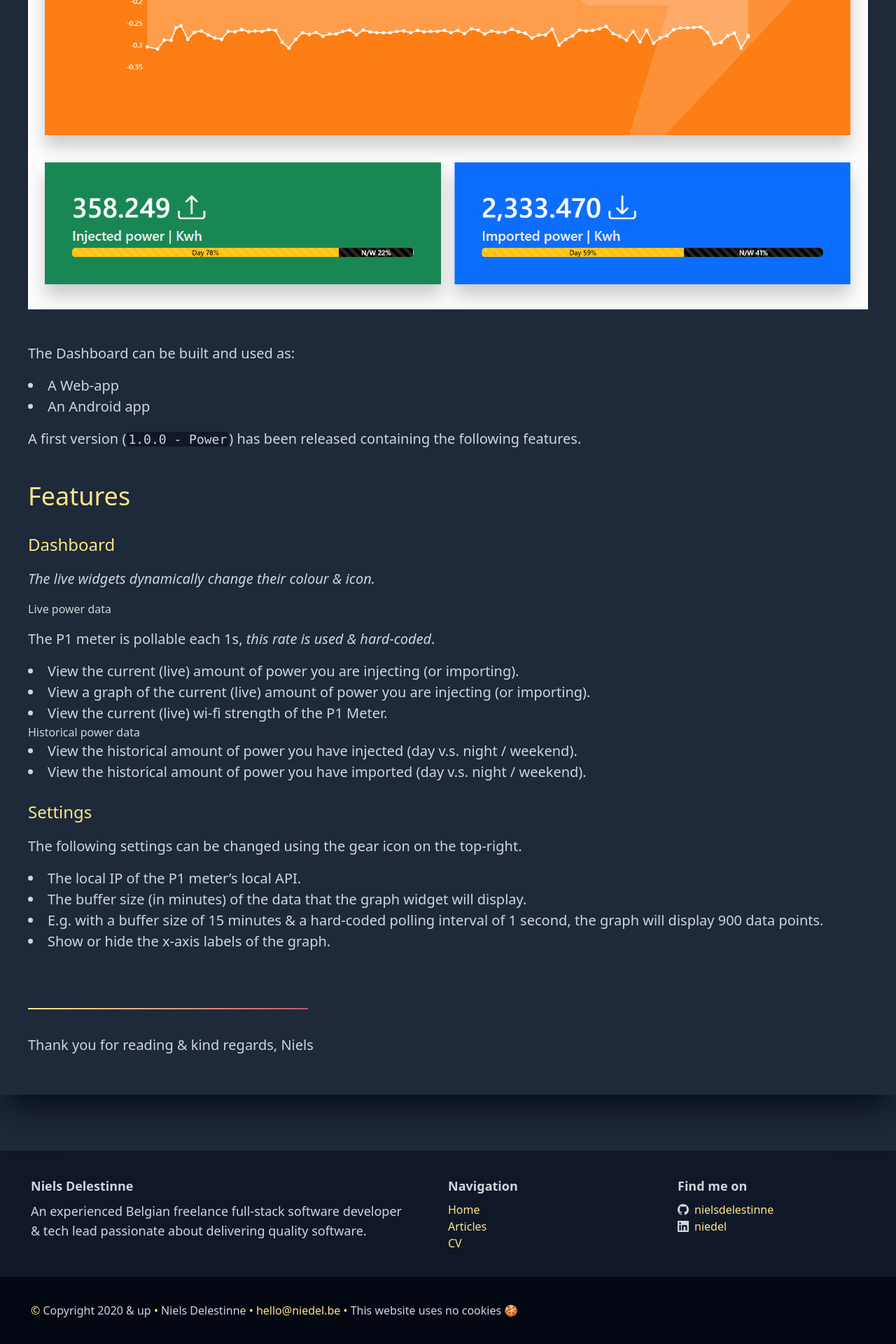
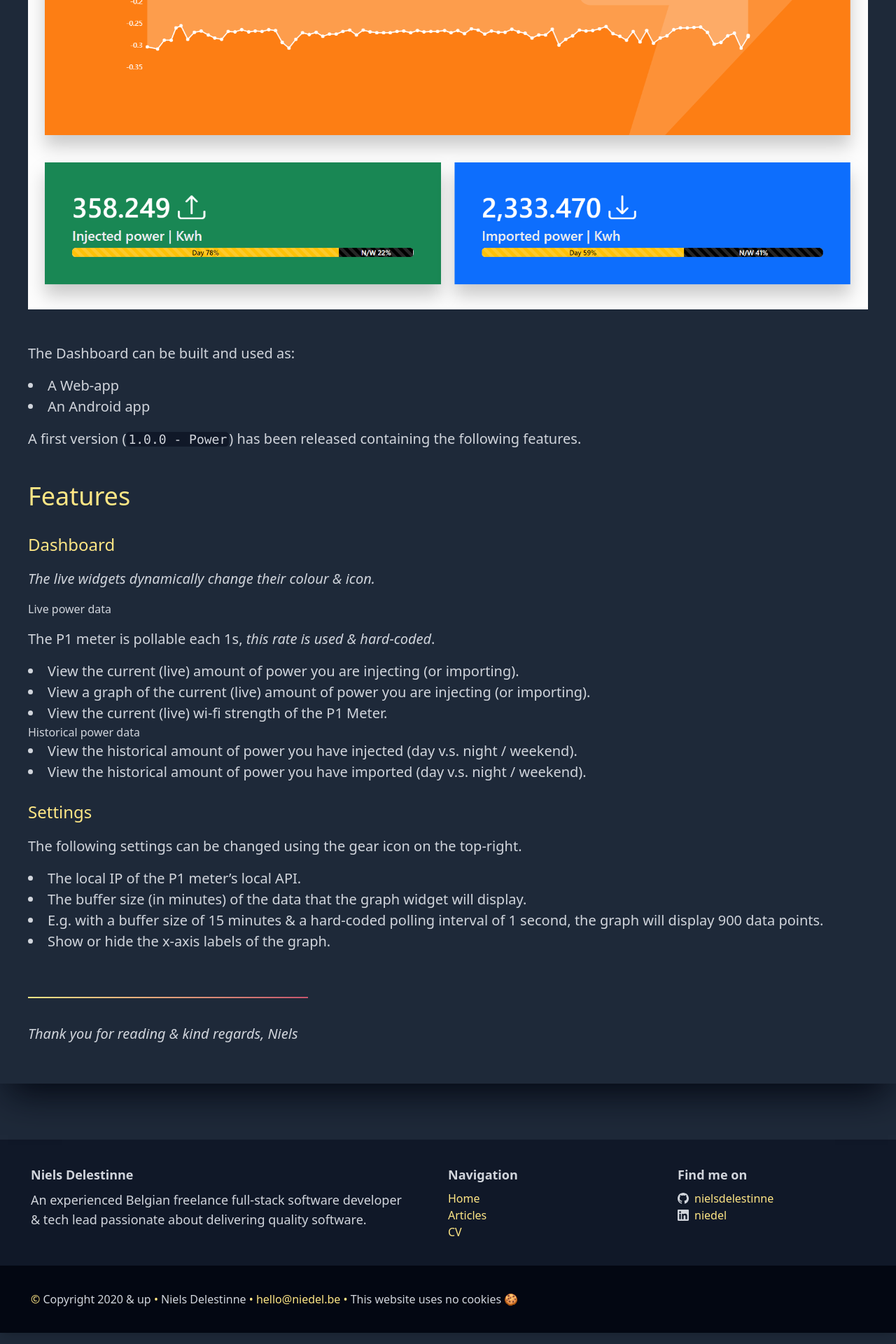
Before and after one commit to nielsdelestinne/niedel.be, a Jekyll site: the page built from _posts/2022-10-12-local-energy-open-source-dashboard.markdown, in a window 1280 px wide. Shown: the part 1817-3737 px from the top of the page at 70% size. Built offline with Jekyll 4.4.1, drawn with Linux system fonts in a browser that asks for light colours.

Commit message:
Add margin for hr

```diff
--- a/_layouts/post.html
+++ b/_layouts/post.html
@@ -23,8 +23,8 @@
                     {{ content }}
                 </div>
 
-                <hr class="bg-gradient-to-r from-amber-200 to-rose-400/75 h-0.5 w-1/3 mt-20 mb-5 border-0">
-                <p>Thank you for reading & kind regards, Niels</p>
+                <hr class="bg-gradient-to-r from-amber-200 to-rose-400/75 h-0.5 w-1/3 mt-16 mb-5 border-0">
+                <p class="italic">Thank you for reading & kind regards, Niels</p>
 
                 <a href="{{ page.url | relative_url }}" hidden></a>
             </article>
--- a/assets/niedel-tailwind.css
+++ b/assets/niedel-tailwind.css
@@ -584,6 +584,21 @@
   .mt-8 {
     margin-top: calc(var(--spacing) * 8);
   }
+  .mt-10 {
+    margin-top: calc(var(--spacing) * 10);
+  }
+  .mt-12 {
+    margin-top: calc(var(--spacing) * 12);
+  }
+  .mt-14 {
+    margin-top: calc(var(--spacing) * 14);
+  }
+  .mt-15 {
+    margin-top: calc(var(--spacing) * 15);
+  }
+  .mt-16 {
+    margin-top: calc(var(--spacing) * 16);
+  }
   .mt-20 {
     margin-top: calc(var(--spacing) * 20);
   }
```
